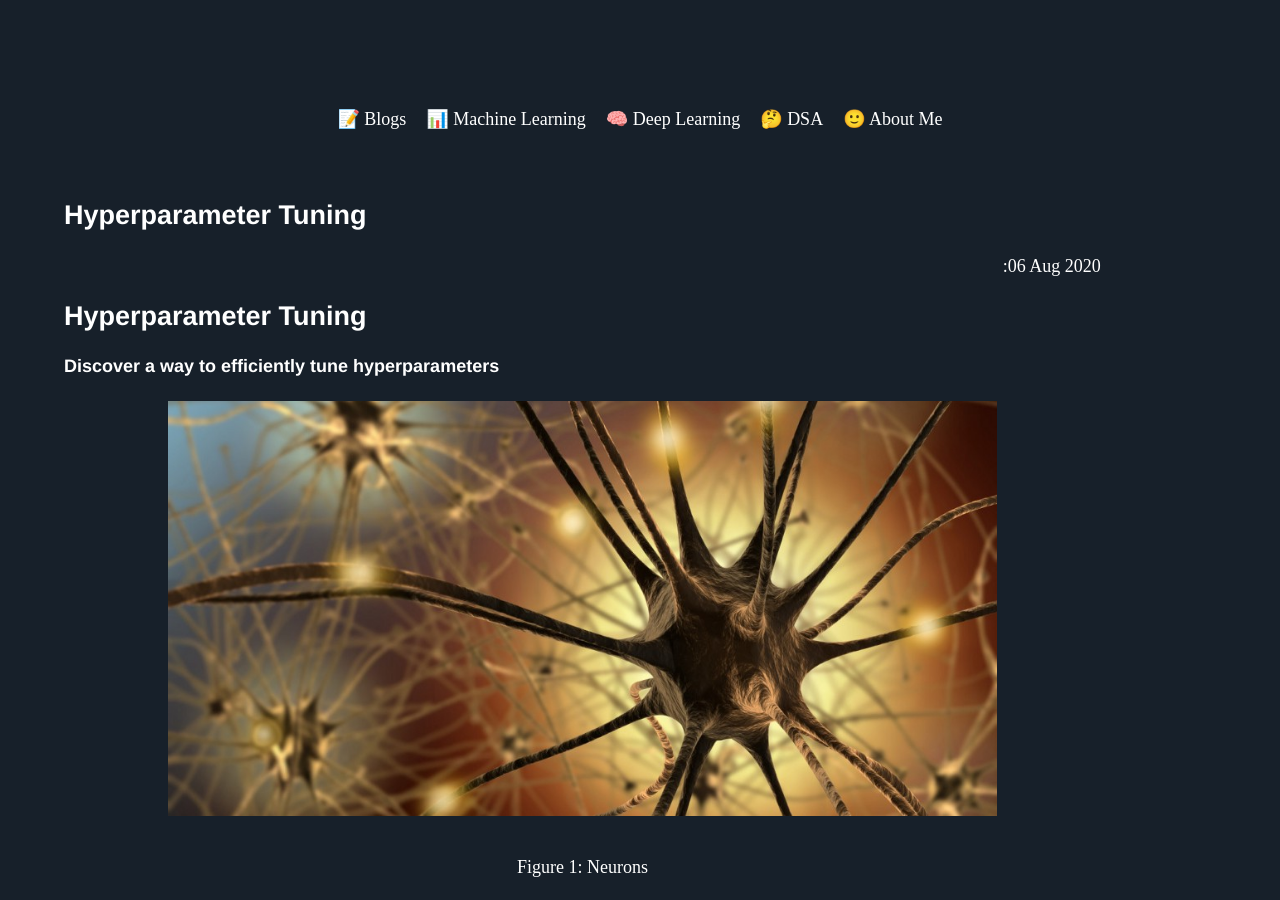
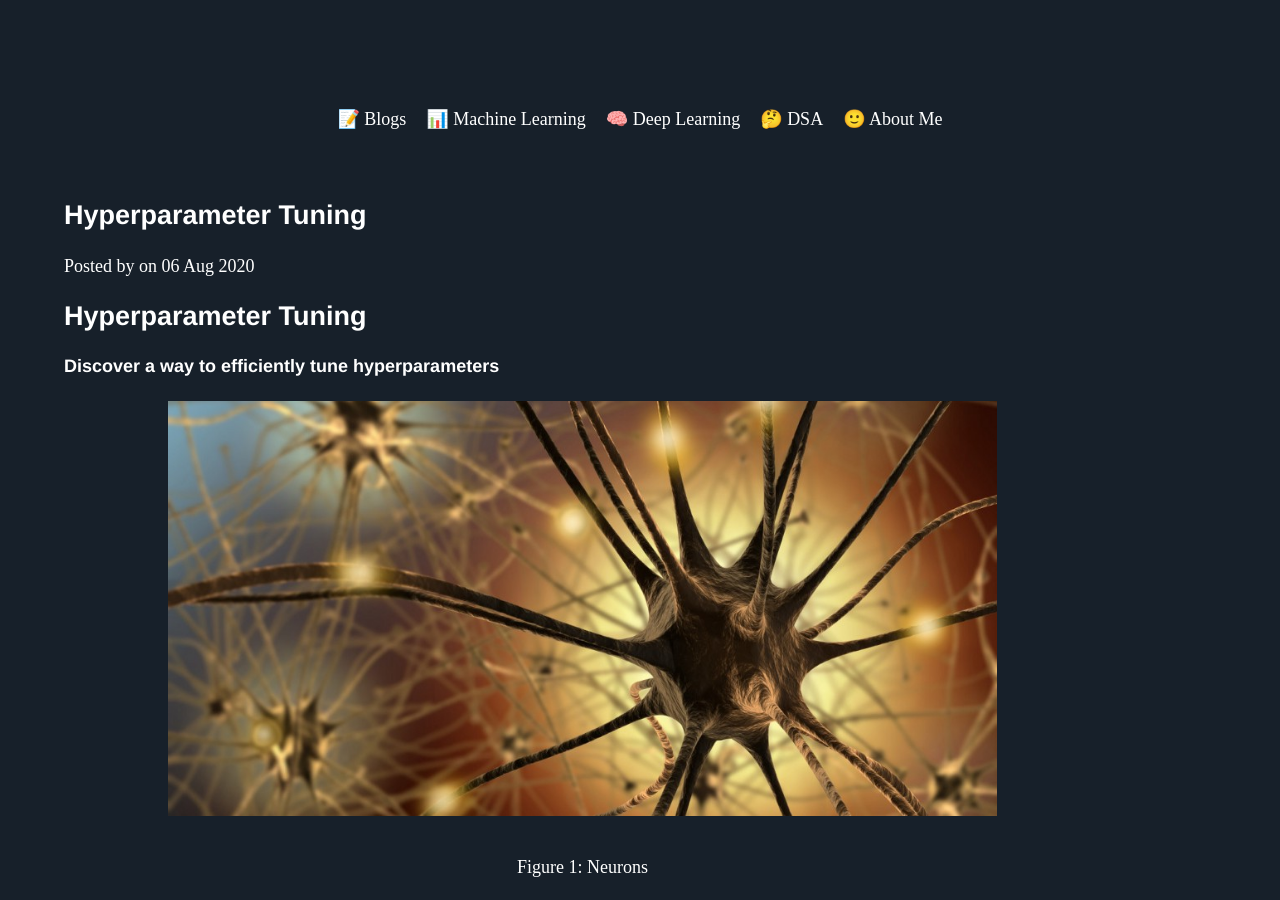
Before and after one commit to Mayurji/mayurji.github.io, a Jekyll site: the page built from _posts/2020-08-06-Hyperparameter.md, in a window 1280 px wide and 900 px high. Built offline with Jekyll 4.4.1, drawn with Linux system fonts in a browser that asks for light colours; nearby versions of some CDN libraries; comment, search, counter and statistics services are not loaded.

Commit message:
Update post.html

```diff
--- a/_layouts/post.html
+++ b/_layouts/post.html
@@ -9,7 +9,7 @@ layout: default
 <meta name="viewport" content="width=device-width, initial-scale=1" />
 <header>
 <h2>{{ page.title }}</h2>
-<p class="meta" style='text-align: right;'>{{page.written_by}}:{{ page.date | date_to_string }}</p>
+<p >Posted by {{page.written_by}} on {{ page.date | date_to_string }}</p>
 </header>
 <link rel="stylesheet" type="text/css" href="/css/main.css">
 <link rel="stylesheet" href="/css/syntax.css" type="text/css" />
```
